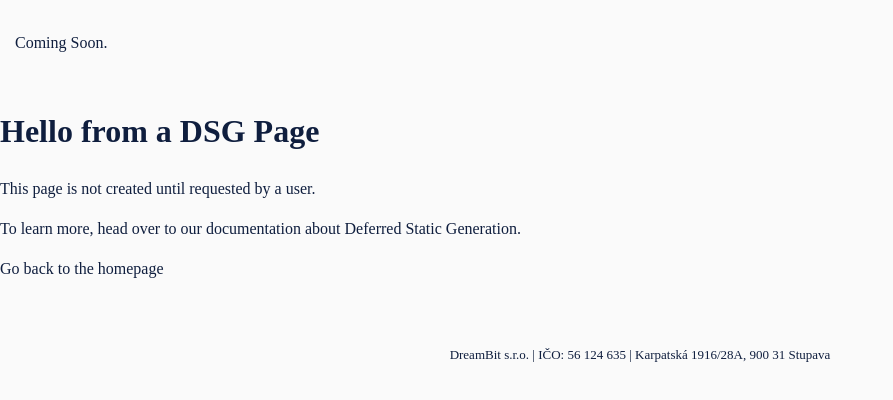
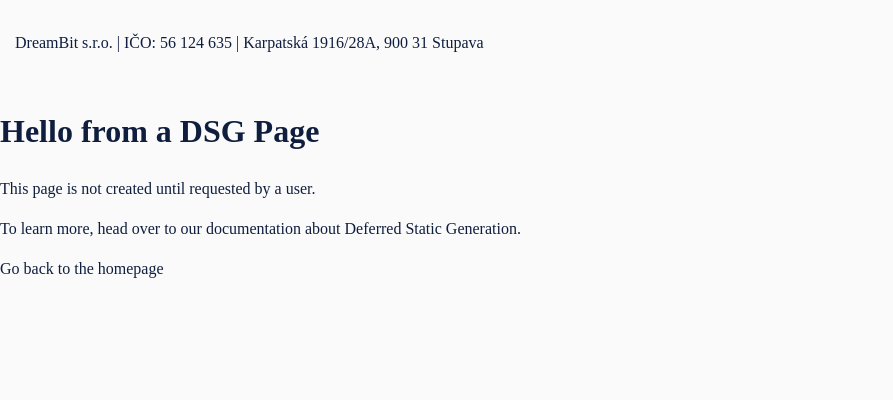
Before and after one commit to DreamBit-Slovakia/website, a Gatsby site: page /using-dsg in a window 1280 px wide. Shown: the whole page, without its empty margins (0-893 px from the left). Built offline with nearby package versions, Linux system fonts and the light colour scheme; Gatsby itself is replaced by a stand-in of ours.

Commit message:
update address

```diff
--- a/src/components/header.js
+++ b/src/components/header.js
@@ -16,7 +16,7 @@ const Header = ({ siteTitle }) => (
         style={{
           padding: '15px',
         }}
-    ><p>Coming Soon.</p></div>
+    ><p>DreamBit s.r.o. | IČO: 56 124 635 | Karpatská 1916/28A, 900 31 Stupava</p></div>
   </header>
 )
 
--- a/src/components/layout.js
+++ b/src/components/layout.js
@@ -41,7 +41,7 @@ const Layout = ({ children }) => {
           }}
         >
           {/* © {new Date().getFullYear()} &middot; HRJ London */}
-          <p class="footer-small">DreamBit s.r.o. | IČO: 56 124 635 | Karpatská 1916/28A, 900 31 Stupava</p>
+          {/* <p class="footer-small"></p> */}
         </footer>
       </div>
     </>
```
